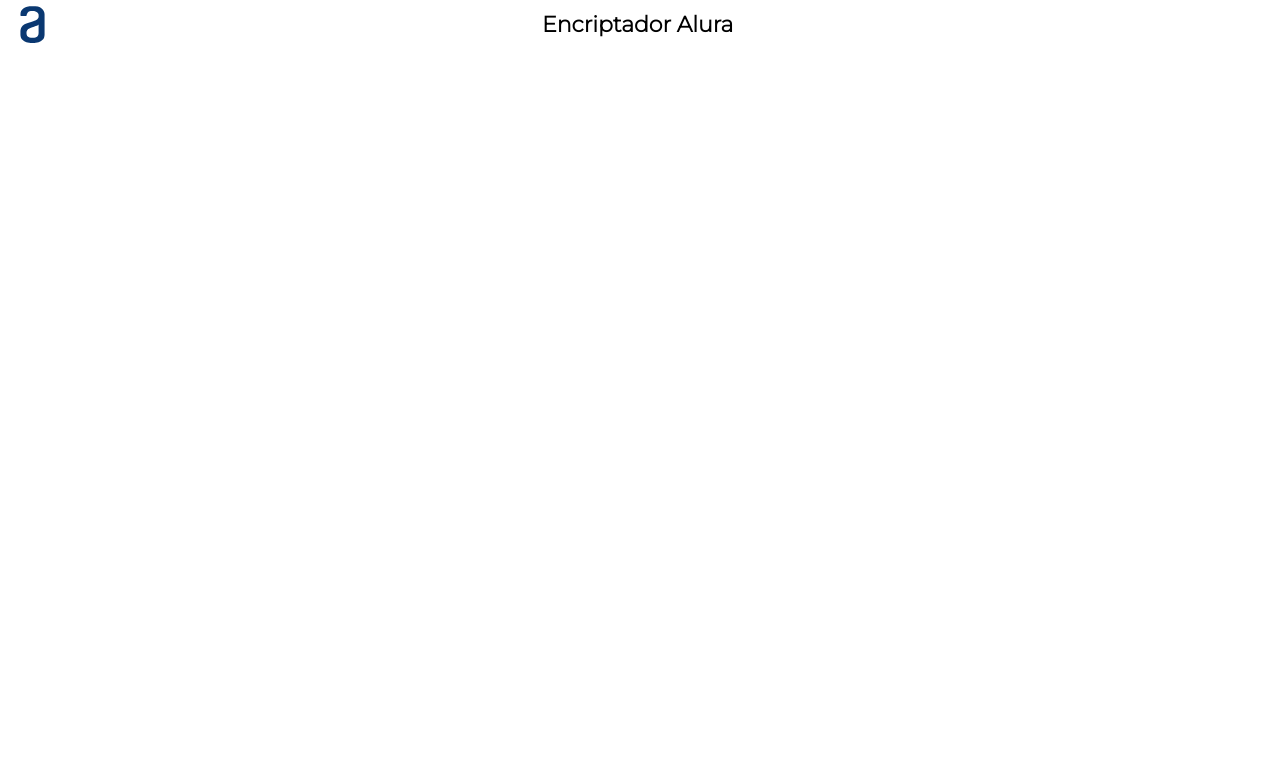
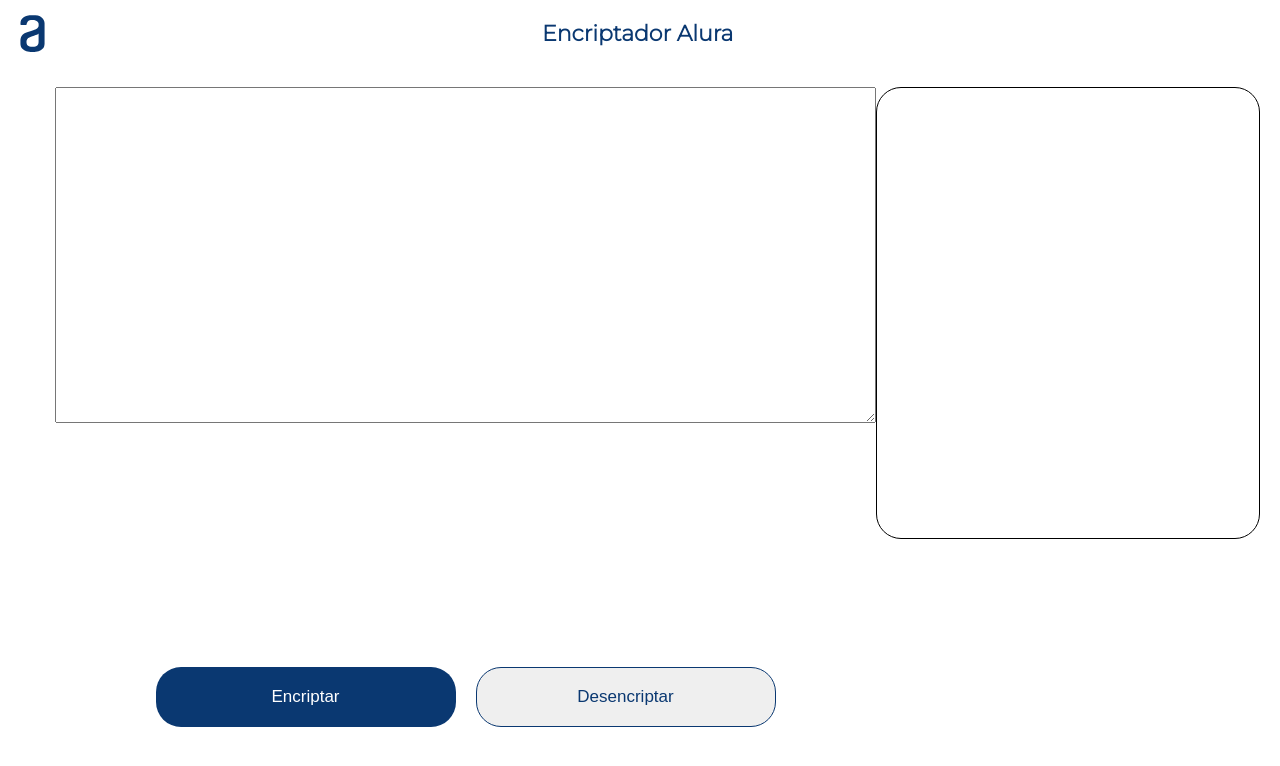
Before and after one commit to QuinSDev/encriptador-alura, a plain HTML site: page index.html in a window 1280 px wide. Drawn offline with Linux system fonts and the light colour scheme.

Commit message:
Se crea la sección principal del encriptador con un textarea el div donde va aparecer el mensaje y los botones

```diff
--- a/index.html
+++ b/index.html
@@ -20,5 +20,19 @@
             <h1 class="titulo">Encriptador Alura</h1>
         </div>
     </header>
+    <main>
+        <section class="principal">
+            <div class="mensaje-usuario">
+                <textarea name="" id="" cols="100" rows="22"></textarea>
+                <div class="botones">
+                    <button id="boton1" class="boton">Encriptar</button>
+                    <button id="boton2" class="boton">Desencriptar</button>
+                </div>
+            </div>
+            <div class="mensaje-encriptado">
+                <p></p>
+            </div>
+        </section>
+    </main>
 </body>
 </html>
--- a/style.css
+++ b/style.css
@@ -4,7 +4,7 @@ body{
 
 header {
     /* background-color: #BBBBBB; */
-    padding: 6px 0;
+    padding: 15px 0;
 }
 
 .caja {
@@ -22,4 +22,59 @@ header {
 .titulo {
     font-size: 22px;
     font-weight: bold;
+    color: #0A3871;
 }
+
+.principal {
+    height: 80vh;
+    display: flex;
+    justify-content: space-between;
+    padding: 20px 20px 20px 55px;
+}
+
+.mensaje-usuario {
+    display: flex;
+    flex-direction: column;
+    justify-content: space-between;
+    height: 100%;
+}
+
+.botones {
+    display: flex;
+    justify-content: center;
+    gap: 20px;
+}
+
+.boton {
+    width: 300px;
+    height: 60px;
+    border-radius: 25px;
+    font-size: 17px;
+}
+
+.boton:first-child {
+    background: #0A3871;
+    color: #fff;
+    border: none;
+}
+
+.boton:first-child:hover {
+    background: #072B61;
+}
+
+.boton:last-child {
+    border: 1px solid #0A3871;
+    color: #0A3871;
+}
+
+.boton:last-child:hover {
+    cursor: pointer;
+    background: #EFF1FA;
+}
+
+.mensaje-encriptado {
+    width: 410px;
+    height: 450px;
+    border: 1px solid #000;
+    border-radius: 25px;
+}
```
